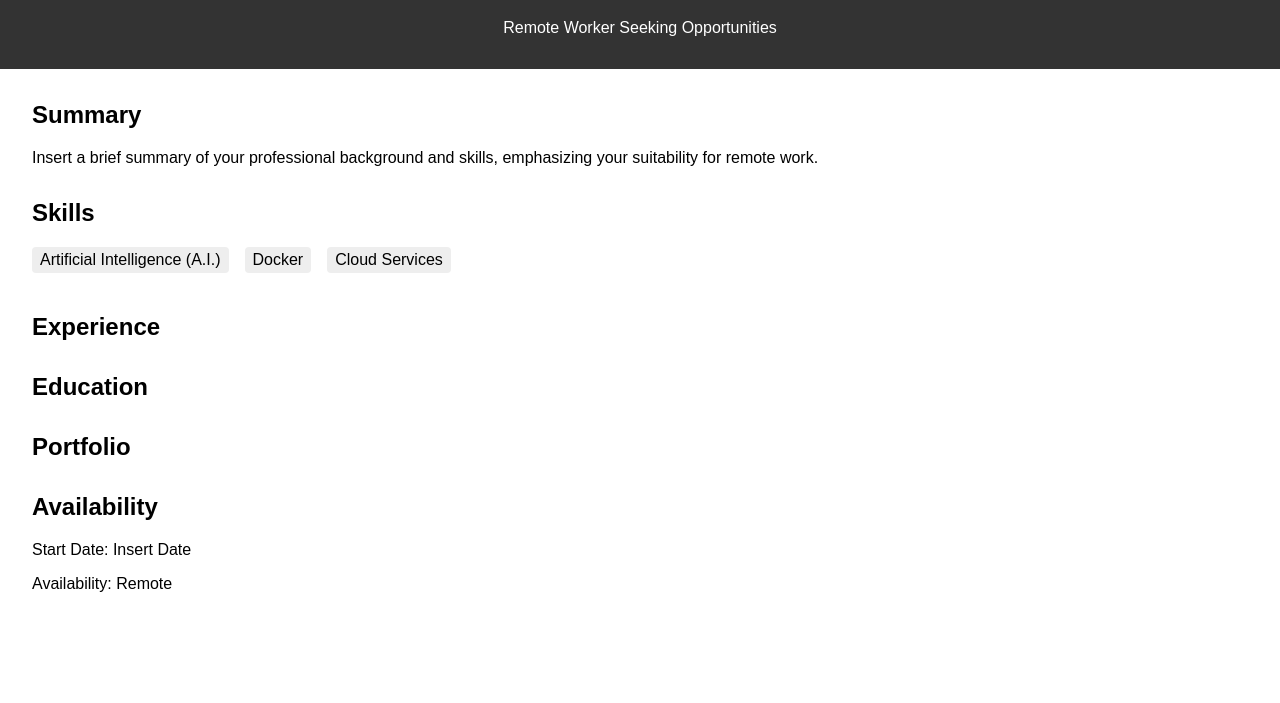
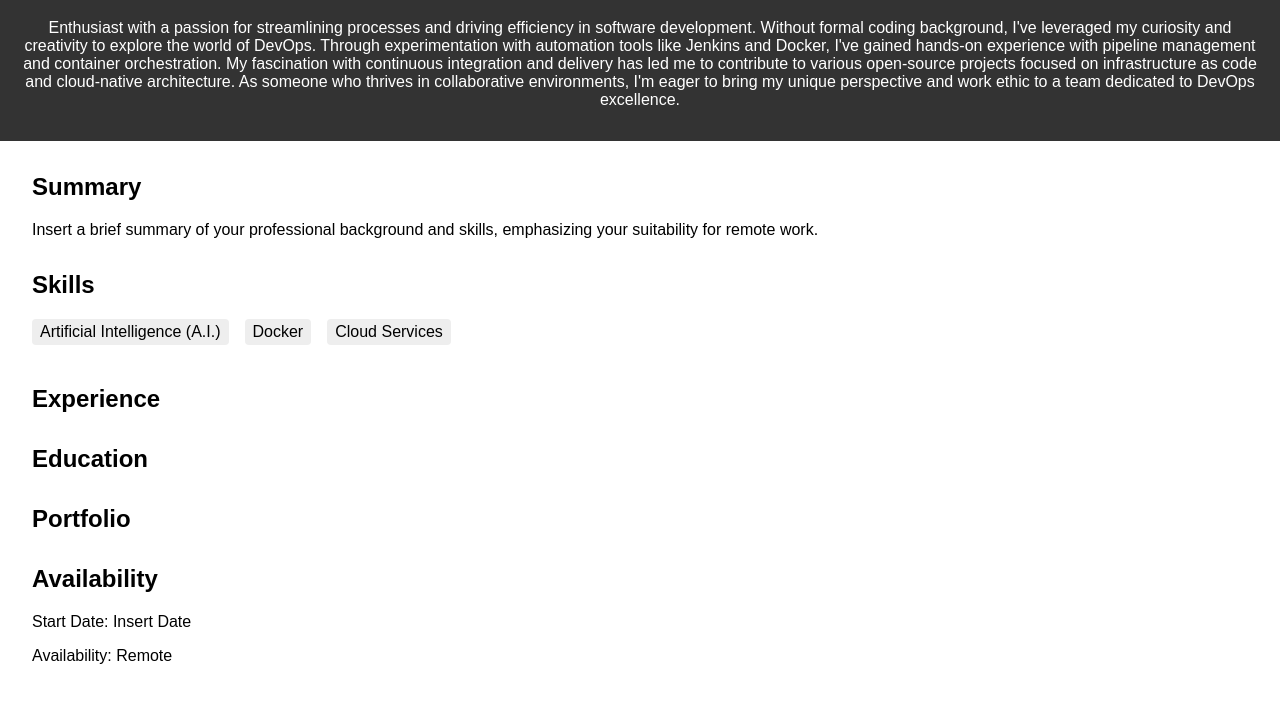
Before and after one commit to ericgeiger1/resume, a plain HTML site: page index.html in a window 1280 px wide. Shown: the part 77-780 px from the top of the page. Drawn offline with Linux system fonts and the light colour scheme.

Commit message:
Update index.html

```diff
--- a/index.html
+++ b/index.html
@@ -2,7 +2,7 @@
 <html>
 <head>
   <meta charset="UTF-8">
-  <title>Eric Geiger - Remote Work Resume</title>
+  <title>Eric Geiger</title>
   <style>
     body {
       font-family: sans-serif;
@@ -55,7 +55,14 @@
 <body>
   <header>
     <h1>Eric Geiger</h1>
-    <p>Remote Worker Seeking Opportunities</p>
+    <p>Enthusiast with a passion for streamlining processes and driving efficiency in software development.
+      Without formal coding background, I've leveraged my curiosity and creativity to explore the world of
+      DevOps. Through experimentation with automation tools like Jenkins and Docker, I've gained hands-on
+      experience with pipeline management and container orchestration. My fascination with continuous
+      integration and delivery has led me to contribute to various open-source projects focused on
+      infrastructure as code and cloud-native architecture. As someone who thrives in collaborative
+      environments, I'm eager to bring my unique perspective and work ethic to a team dedicated to DevOps
+      excellence.</p>
   </header>
   <main>
     <section>
```
